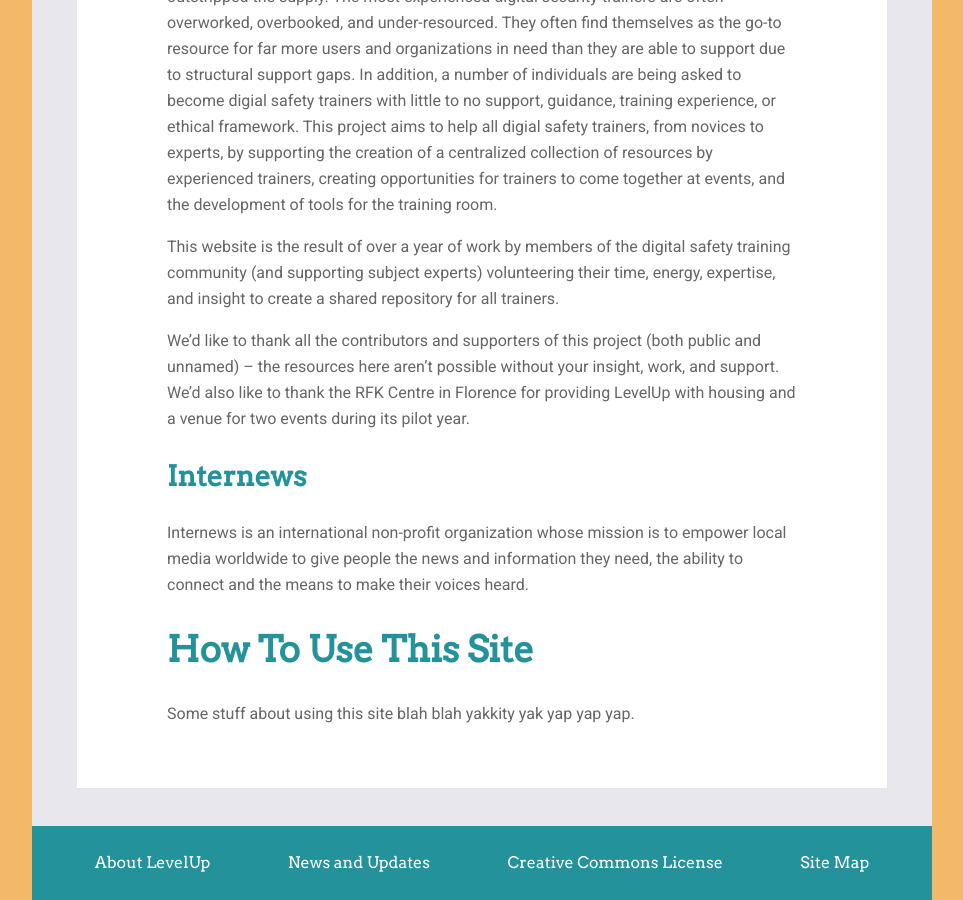
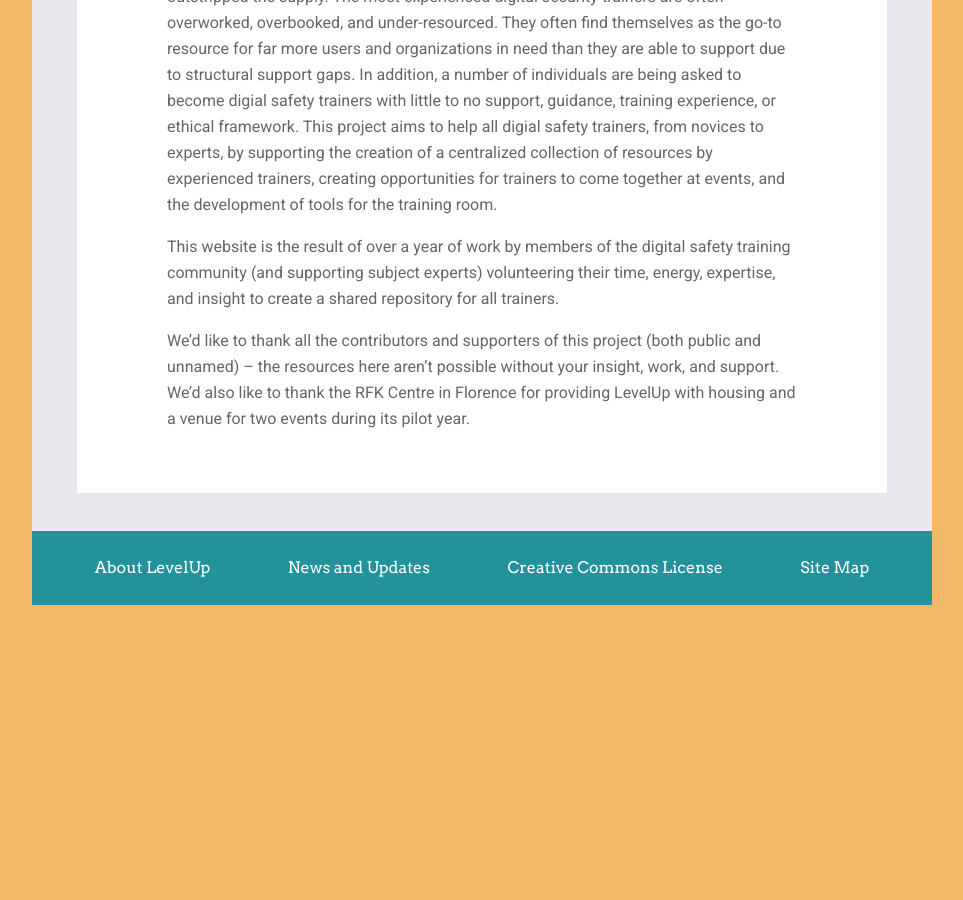
Before and after one commit to levelupcc/level-up, a Jekyll site: the page built from _pages/about/about.md, in a window 1280 px wide and 900 px high, scrolled down 1109 px. Shown: the whole window, without its empty margins (158-1121 px from the left). Built offline with Jekyll 4.4.1, drawn with Linux system fonts in a browser that asks for light colours; a script that is not in the unit is left out; comment, search, counter and statistics services are not loaded; after the commit the page ends 1714 px from its top, so only the background shows below that.

Commit message:
remove internews from about page

```diff
--- a/_pages/about/about.md
+++ b/_pages/about/about.md
@@ -17,11 +17,3 @@
 This website is the result of over a year of work by members of the digital safety training community (and supporting subject experts) volunteering their time, energy, expertise, and insight to create a shared repository for all trainers.
 
 We'd like to thank all the contributors and supporters of this project (both public and unnamed) -- the resources here aren't possible without your insight, work, and support. We'd also like to thank the RFK Centre in Florence for providing LevelUp with housing and a venue for two events during its pilot year.
-
-### Internews
-
-Internews is an international non-profit organization whose mission is to empower local media worldwide to give people the news and information they need, the ability to connect and the means to make their voices heard.
-
-## How To Use This Site <a name="how-to-use-this-site"></a>
-
-Some stuff about using this site blah blah yakkity yak yap yap yap.
```
Also changed, not shown: 2 other files.
